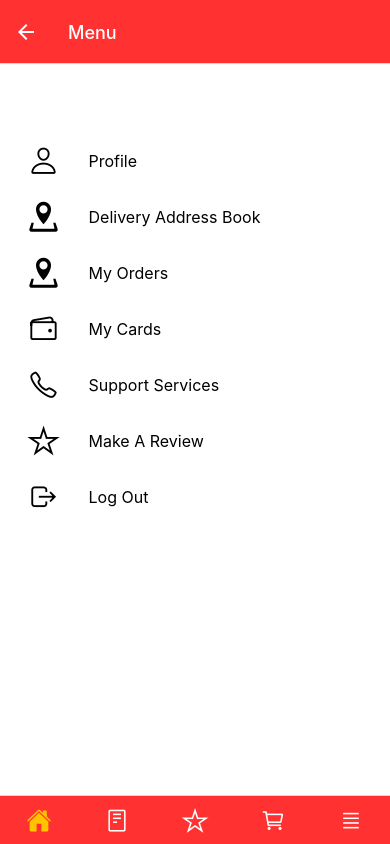
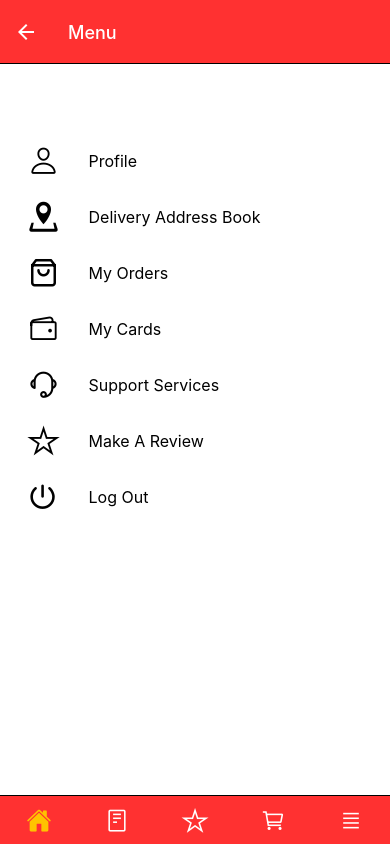
Before and after one commit to KaveenLaksitha/mcDeliveyReDesign, a React Native app: screen /Menu in a window 390 px wide. Built offline with nearby package versions, Linux system fonts and the light colour scheme.

Commit message:
menu component icons updated

```diff
--- a/App.js
+++ b/App.js
@@ -4,11 +4,13 @@ import TabNavigation from './components/navigation/TabNavigation';
 
 const defaultTheme = {
   ...DefaultTheme,
+  // dark: false,
   colors: {
-    ...DefaultTheme.colors,
+    // ...DefaultTheme.colors,
     card: '#FF3131',
+    primary: "#FF3131",
     text: 'white',
-    background: 'white'
+    background: 'white',
   },
 };
 
--- a/components/DeliveryOptions.js
+++ b/components/DeliveryOptions.js
@@ -32,7 +32,7 @@ const styles = StyleSheet.create({
     listItem: {
         alignItems: "center",
         backgroundColor: "#FFC300",
-        marginTop: 20,
+        marginTop: 30,
         width: 370,
         borderRadius: 10,
         paddingBottom: 10,
--- a/components/Menu.js
+++ b/components/Menu.js
@@ -1,6 +1,8 @@
 import React from 'react'
 import Ionicons from 'react-native-vector-icons/Ionicons';
 import Icon from 'react-native-vector-icons/Entypo';
+import ShopIcon from 'react-native-vector-icons/Feather';
+import AntDesignIcon from 'react-native-vector-icons/AntDesign'
 import { StyleSheet, Text, View, SafeAreaView, Button, Image, SafeAreaViewBase, Alert, TouchableOpacity } from 'react-native';
 
 function Menu({ navigation }) {
@@ -21,7 +23,7 @@ function Menu({ navigation }) {
                     onPress={() => navigation.navigate('Delivery Address Book')}>
                     <Text style={{ fontSize: 16 }} >Delivery Address Book</Text></TouchableOpacity>
                 <Text style={styles.Icon}>
-                    <Icon name="location" size={30} color="black" />
+                    <ShopIcon name="shopping-bag" size={30} color="black" />
                 </Text>
                 <TouchableOpacity style={styles.text}
                     onPress={() => navigation.navigate('My Orders')}>
@@ -33,7 +35,7 @@ function Menu({ navigation }) {
                     onPress={() => navigation.navigate('My Cards')}>
                     <Text style={{ fontSize: 16 }}>My Cards</Text></TouchableOpacity>
                 <Text style={styles.Icon}>
-                    <Ionicons name="call-outline" size={30} color="black" />
+                    <AntDesignIcon name="customerservice" size={30} color="black" />
                 </Text>
                 <TouchableOpacity style={styles.text}
                     onPress={() => navigation.navigate('ContactUs')}>
@@ -45,7 +47,7 @@ function Menu({ navigation }) {
                     onPress={() => navigation.navigate('Make A Review')}>
                     <Text style={{ fontSize: 16 }}>Make A Review</Text></TouchableOpacity>
                 <Text style={styles.Icon}>
-                    <Ionicons name="log-out-outline" size={30} color="black" />
+                    <Ionicons name="power" size={30} color="black" />
                 </Text>
                 <TouchableOpacity style={styles.text}
                     onPress={() => navigation.navigate('Profile')}>
--- a/components/navigation/StackNavigation.js
+++ b/components/navigation/StackNavigation.js
@@ -1,6 +1,5 @@
 import React from 'react'
 import { createNativeStackNavigator } from '@react-navigation/native-stack';
-
 
 import Home from "../Home";
 import Favourites from "../Favourites"
```
